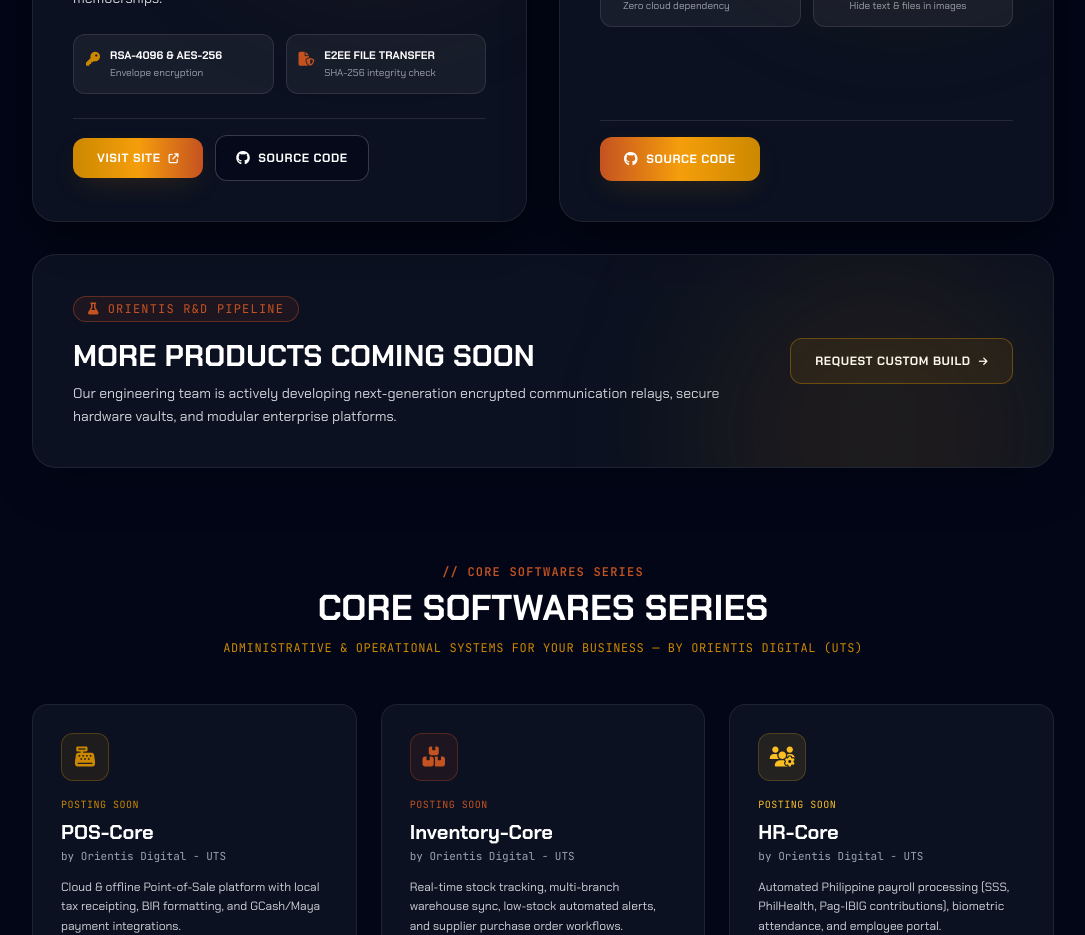
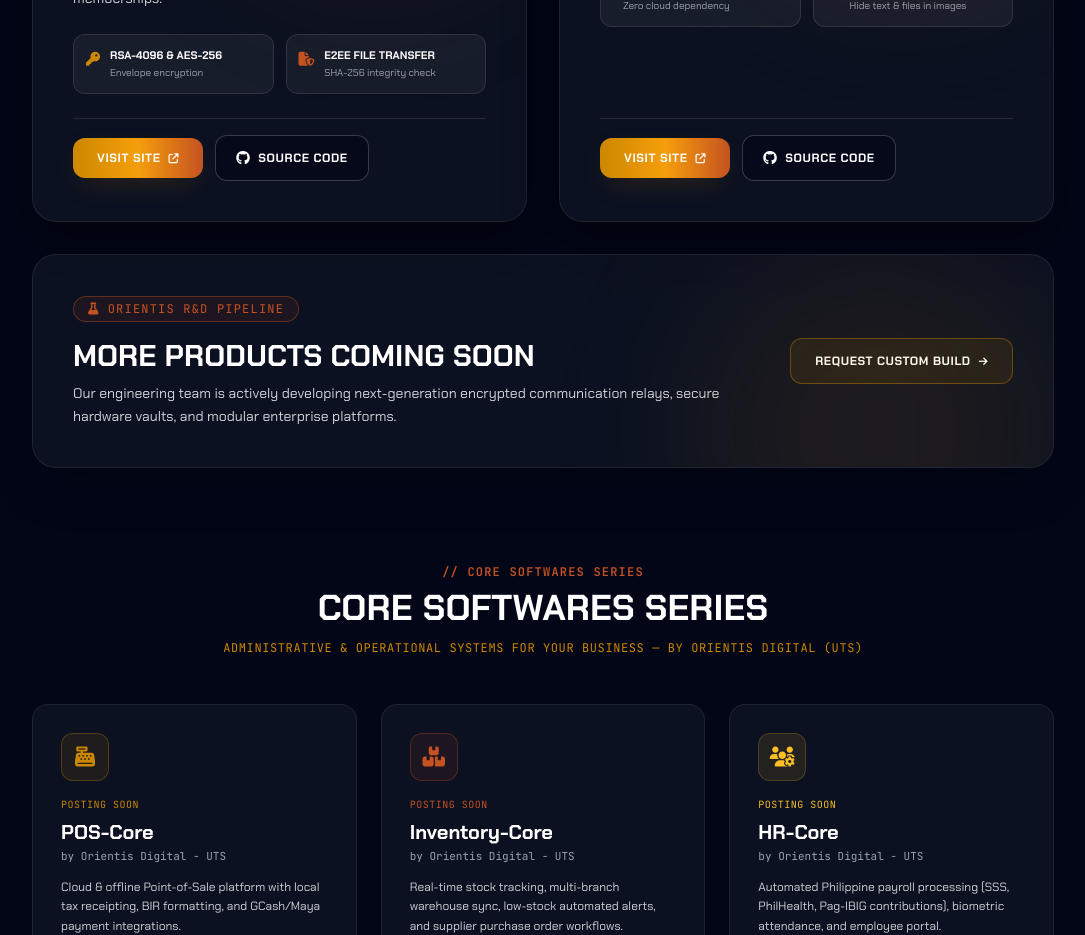
Before and after one commit to orientis-digital/website-react, a React (Vite) app: page /products in a window 1280 px wide. Shown: the part 920-1855 px from the top of the page, without its empty margins (97-1182 px from the left). Built offline with nearby package versions, Linux system fonts and the light colour scheme.

Commit message:
feat: add site link and update source code button styling in Products page

```diff
--- a/src/pages/Products.jsx
+++ b/src/pages/Products.jsx
@@ -189,13 +189,22 @@
               {/* CTAs */}
               <div className="flex items-center gap-3 flex-wrap pt-4 border-t border-white/10">
                 <a
+                  href="https://cipherly.nexusec.space"
+                  target="_blank"
+                  rel="noreferrer"
+                  className="px-6 py-3 text-xs font-bold font-display uppercase tracking-wider text-white bg-gradient-to-r from-impeccable-amber via-amber-500 to-impeccable-orange rounded-xl shadow-impeccable hover:shadow-[0_0_25px_rgba(204,136,0,0.5)] hover:-translate-y-0.5 transition-all flex items-center gap-2"
+                >
+                  <span>Visit Site</span>
+                  <i className="fa-solid fa-arrow-up-right-from-square text-[10px]"></i>
+                </a>
+                <a
                   href="https://github.com/orientis-digital/Cipherly"
                   target="_blank"
                   rel="noreferrer"
-                  className="px-6 py-3 text-xs font-bold font-display uppercase tracking-wider text-white bg-gradient-to-r from-impeccable-orange via-amber-500 to-impeccable-amber rounded-xl shadow-impeccable hover:shadow-[0_0_25px_rgba(204,136,0,0.5)] hover:-translate-y-0.5 transition-all flex items-center gap-2"
+                  className="px-5 py-3 text-xs font-bold font-display uppercase tracking-wider text-white border border-white/20 bg-tech-black/60 rounded-xl hover:border-impeccable-amber hover:bg-white/5 transition-all flex items-center gap-2"
                 >
                   <i className="fa-brands fa-github text-sm"></i>
-                  <span>Source Code</span>
+                  Source Code
                 </a>
               </div>
             </div>
```
